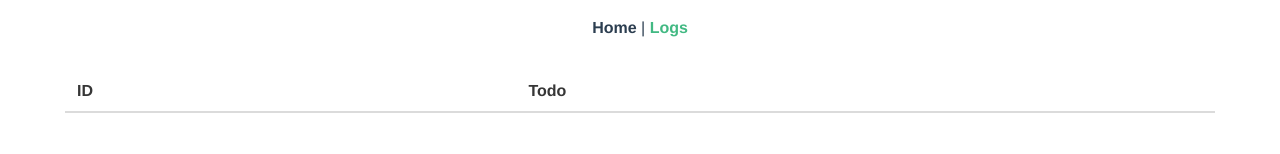
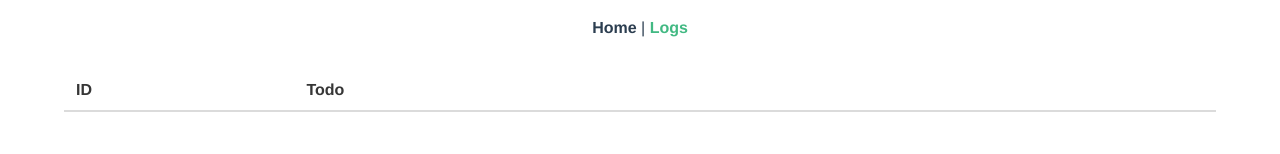
Before and after one commit to Hokko4/vuejs-todo, a Vue app: page /logs in a window 1280 px wide. Shown: the part 146-300 px from the top of the page. Built offline with nearby package versions, Linux system fonts and the light colour scheme.

Commit message:
表示周り修正

```diff
--- a/src/views/TodoLogs.vue
+++ b/src/views/TodoLogs.vue
@@ -1,11 +1,19 @@
 <template>
   <div>
-    <b-table :data="todos" :columns="columns" class="container"></b-table>
-    <!-- <table>
+    <table class="table is-hoverable is-fullwidth container">
       <thead>
-        <th></th>
+        <tr>
+          <th width="20%">ID</th>
+          <th width="80%">Todo</th>
+        </tr>
       </thead>
-    </table> -->
+      <tbody>
+        <tr v-for="item in doneTodos" :key="item.id">
+          <td>{{ item.id }}</td>
+          <td>{{ item.title }}</td>
+        </tr>
+      </tbody>
+    </table>
   </div>
 </template>
 
@@ -14,24 +22,18 @@ import Storage from '../plugins/storage'
 export default {
   data() {
     return {
-      todos: Storage.fetch(),
-      columns: [
-        {
-          field: 'id',
-          label: 'ID'
-        },
-        {
-          field: 'title',
-          label: 'Todo'
-        }
-      ]
+      todos: Storage.fetch()
+    }
+  },
+  computed: {
+    doneTodos: function() {
+      return this.todos.filter(function(todo) {
+        return !todo.state
+      })
     }
   },
   created() {
     this.todos = Storage.fetch()
   }
-  // methods: {
-
-  // }
 }
 </script>
--- a/src/views/Todos.vue
+++ b/src/views/Todos.vue
@@ -2,31 +2,24 @@
   <div>
     <form @submit.prevent="addTodo">
       <b-field grouped position="is-centered" class="container">
-        <input v-model="title" type="text" />
-        <button type="submit" class="button is-success">登録</button>
+        <b-input v-model="title" size="is-medium" class=""></b-input>
+        <button type="submit" class="button is-success is-medium">登録</button>
       </b-field>
     </form>
 
     <table class="table is-hoverable is-fullwidth container">
       <thead>
         <tr>
-          <th>ID</th>
-          <th>Todo</th>
-          <th></th>
+          <th width="20%">ID</th>
+          <th width="60%">Todo</th>
+          <th width="20%"></th>
         </tr>
       </thead>
       <tbody>
-        <tr v-for="(item, index) in todos" :key="index">
+        <tr v-for="item in activeTodos" :key="item.id">
           <td>{{ item.id }}</td>
-          <td>{{ item.title }} {{ item.state }}</td>
+          <td>{{ item.title }}</td>
           <td>
-            <!-- <button
-              type="submit"
-              class="button is-danger"
-              @click="removeTodo(item)"
-            >
-              削除
-            </button> -->
             <b-button type="is-info" @click="changeState(item)">完了</b-button>
           </td>
         </tr>
@@ -44,6 +37,13 @@ export default {
       title: ''
     }
   },
+  computed: {
+    activeTodos: function() {
+      return this.todos.filter(function(todo) {
+        return todo.state
+      })
+    }
+  },
   watch: {
     todos: {
       handler(todos) {
@@ -58,11 +58,6 @@ export default {
   },
   methods: {
     addTodo() {
-      // let title = this.$refs.title
-      // if (!title.value.length) {
-      //   return
-      // }
-
       let title = this.title
       if (!title) {
         return
```
